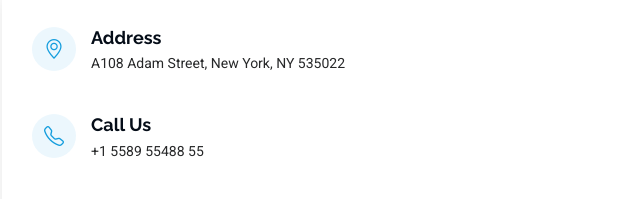
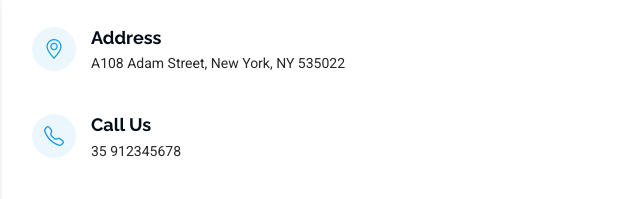
Before and after one commit to hudpr10/descomplica-portfolio, a plain HTML site: page index.html in a window 1280 px wide. Shown: the part 4774-4973 px from the top of the page, 310-950 px from the left. Drawn offline with Linux system fonts and the light colour scheme.

Commit message:
arrumando telefone na sessão contato

```diff
--- a/index.html
+++ b/index.html
@@ -489,7 +489,7 @@
                 <i class="bi bi-telephone flex-shrink-0"></i>
                 <div>
                   <h3>Call Us</h3>
-                  <p>+1 5589 55488 55</p>
+                  <p>35 912345678</p>
                 </div>
               </div><!-- End Info Item -->
 
```
